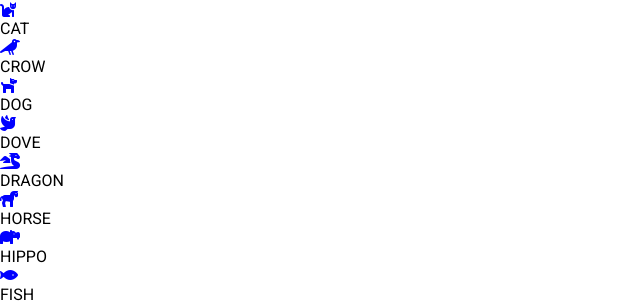
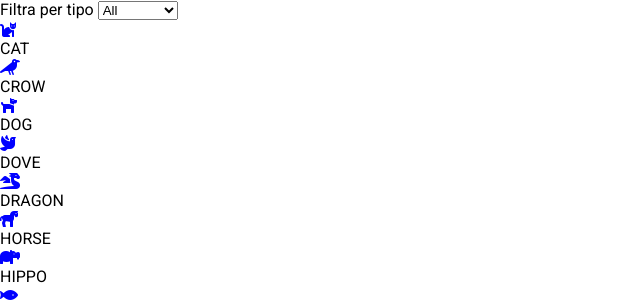
Before and after one commit to noemirea17/js-es6-icons, a plain HTML site: page index.html in a window 1280 px wide. Shown: the top 302 px of the page, without its empty margins (0-640 px from the left). Drawn offline with nearby package versions, Linux system fonts and the light colour scheme.

Commit message:
milestone 3 non terminata

```diff
--- a/css/style.css
+++ b/css/style.css
@@ -12,7 +12,3 @@ body {
   width: 100%;
   height: 100vh;
 }
-
-.blue {
-  color: blue;
-}
--- a/index.html
+++ b/index.html
@@ -21,6 +21,13 @@
         <div class="header">
 
         </div>
+        <div class="filter">
+            <label for="">Filtra per tipo</label>
+            <select class="type" id="type">
+                <option value="">All</option>
+
+            </select>
+        </div>
         <div class="icons">
 
         </div>
--- a/js/tmp.js
+++ b/js/tmp.js
@@ -106,6 +106,8 @@ $(document).ready(function () {
 
   let types = [];
 
+  const select = $(".type");
+
   icons.forEach((element) => {
     if (!types.includes(element.type)) {
       types.push(element.type);
@@ -113,6 +115,27 @@ $(document).ready(function () {
   });
   console.log(types);
 
+  print(icons, square);
+
+  for (let i = 0; i < types.length; i++) {
+    const type = types[i];
+    select.append(`<option value="${type}">${type}</option>`);
+  }
+
+  select.change({ square }, function (event) {
+    const container = event.data.container;
+    const optionSelected = $(this).val();
+    console.log(optionSelected);
+
+    const filtered = coloredArray.filter((element) => {
+      return element === optionSelected;
+    });
+
+    print(filtered, square);
+  });
+
+  function print(icons, square) {
+    square.html("");
     icons.forEach((element) => {
       const icon = element;
       const indexType = types.indexOf(icon.type);
@@ -131,6 +154,5 @@ $(document).ready(function () {
 
       square.append(onHtml);
     });
-
-  console.log(icons);
+  }
 });
```
Lines whose indentation alone changed are shown as unchanged.
